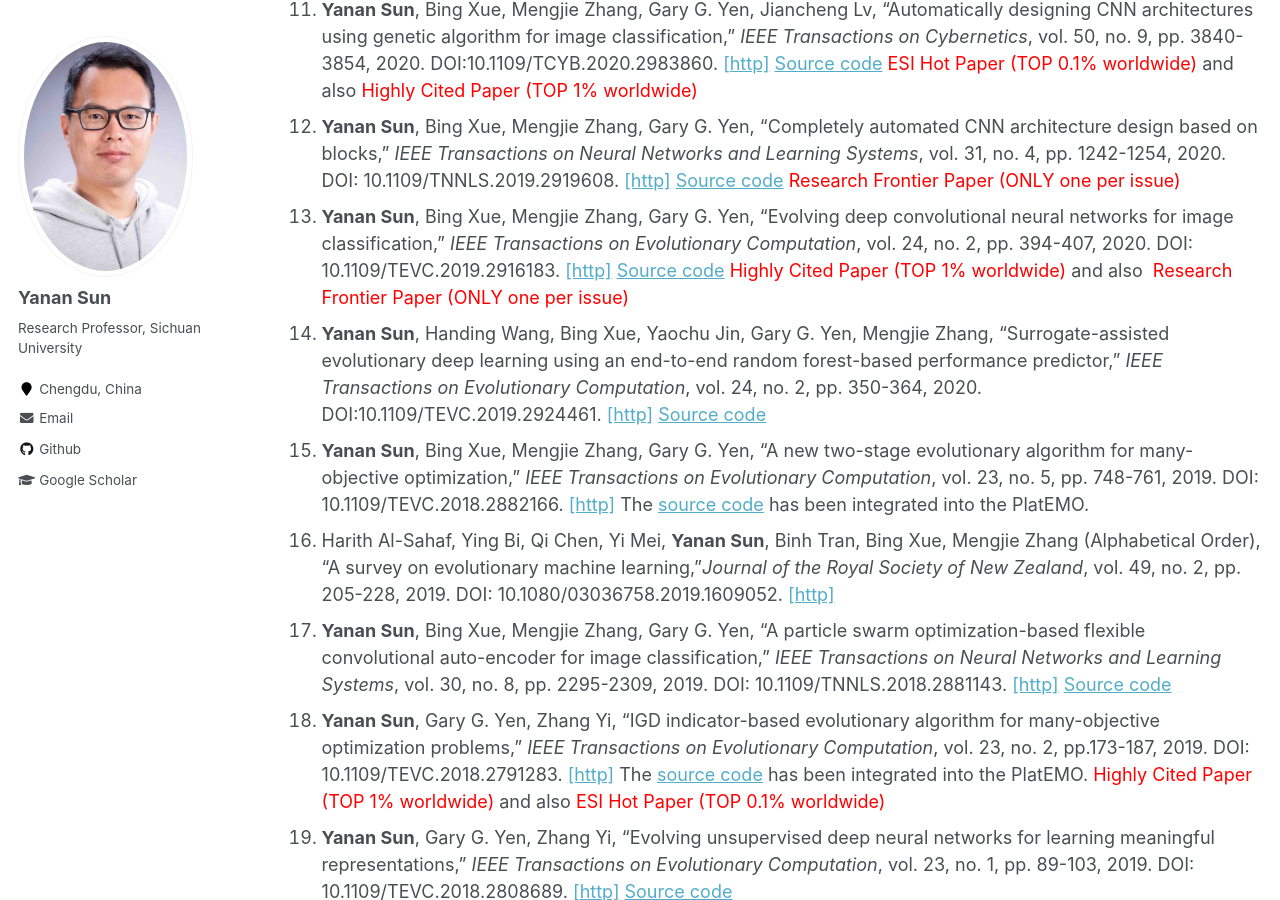
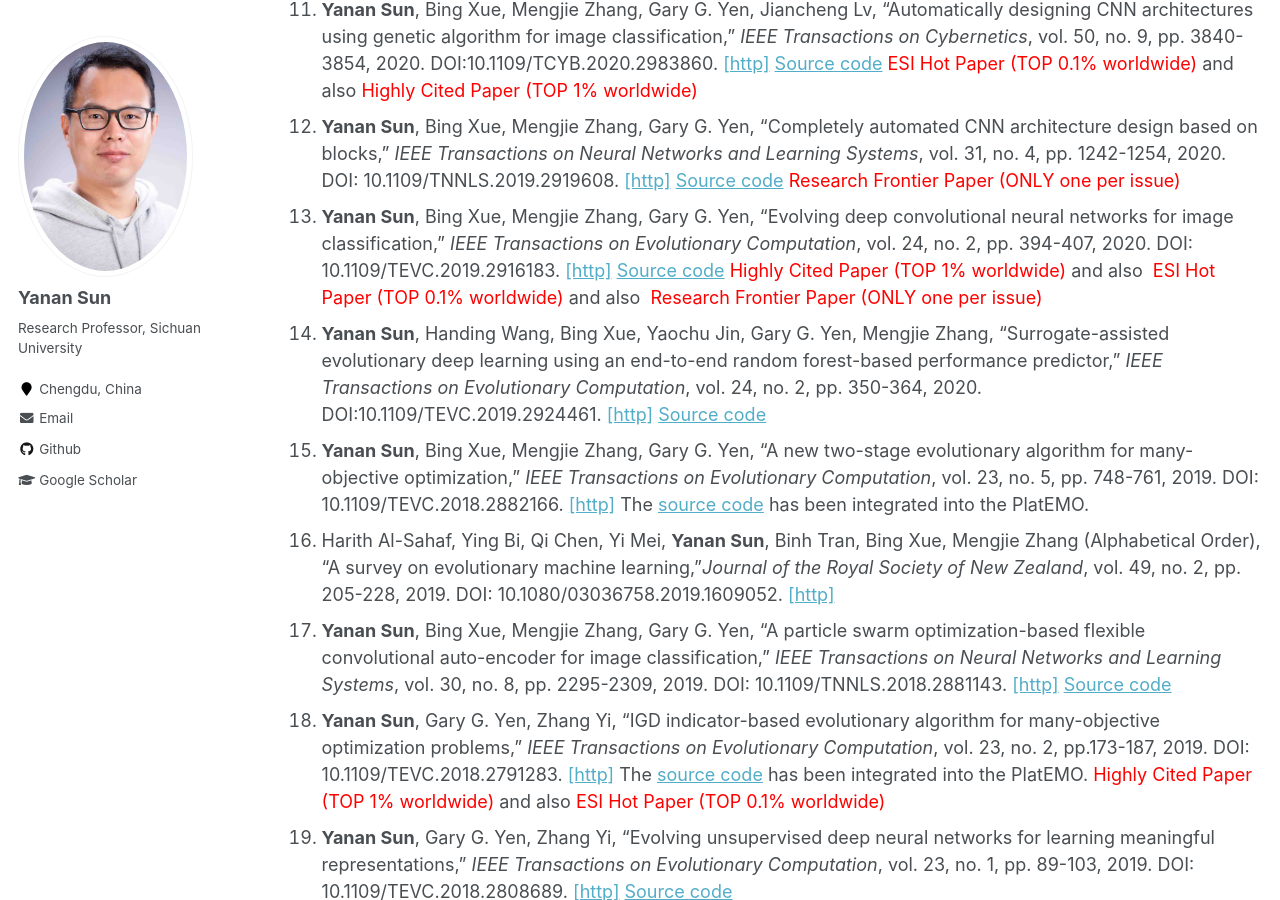
Before and after one commit to yn-sun/yn-sun.github.io, a Jekyll site: the page built from _pages/publications.md, in a window 1280 px wide and 900 px high, scrolled down 1185 px. Built offline with Jekyll 4.4.1, drawn with Linux system fonts in a browser that asks for light colours; comment, search, counter and statistics services are not loaded.

Commit message:
Update publications.md

```diff
--- a/_pages/publications.md
+++ b/_pages/publications.md
@@ -19,7 +19,7 @@ author_profile: true
 10. Yao Chen, Jiancheng Lv, **Yanan Sun**, Bijue Jia, "Heart sound segmentation via duration long–short term memory neural network," <i>Applied Soft Computing</i>, vol. 95, pp. 106540, 2020. DOI:10.1016/j.asoc.2020.106540. [[http]](https://www.sciencedirect.com/science/article/abs/pii/S1568494620304798) [Source code](https://github.com/yn-sun/paper_source_code/tree/main/Duration_LSTM)
 11. **Yanan Sun**, Bing Xue, Mengjie Zhang, Gary G. Yen, Jiancheng Lv, "Automatically designing CNN architectures using genetic algorithm for image classification," <i>IEEE Transactions on Cybernetics</i>, vol. 50, no. 9, pp. 3840-3854, 2020. DOI:10.1109/TCYB.2020.2983860. [[http]](https://ieeexplore.ieee.org/document/9075201) [Source code](https://github.com/yn-sun/cnn-ga) <span style="color: #FF0000">ESI Hot Paper (TOP 0.1% worldwide)</span>&nbsp;and also&nbsp;<span style="color: #FF0000">Highly Cited Paper (TOP 1% worldwide)</span>
 12. **Yanan Sun**, Bing Xue, Mengjie Zhang, Gary G. Yen, "Completely automated CNN architecture design based on blocks," <i>IEEE Transactions on Neural Networks and Learning Systems</i>, vol. 31, no. 4, pp. 1242-1254, 2020. DOI: 10.1109/TNNLS.2019.2919608. [[http]](https://ieeexplore.ieee.org/document/8742788/) [Source code](https://github.com/yn-sun/ea-cnn) <span style="color: #FF0000">Research Frontier Paper (ONLY one per issue)</span>
-13. **Yanan Sun**, Bing Xue, Mengjie Zhang, Gary G. Yen, "Evolving deep convolutional neural networks for image classification," <i>IEEE Transactions on Evolutionary Computation</i>, vol. 24, no. 2, pp. 394-407, 2020. DOI: 10.1109/TEVC.2019.2916183. [[http]](https://ieeexplore.ieee.org/abstract/document/8712430) [Source code](https://github.com/yn-sun/evocnn) <span style="color: #FF0000">Highly Cited Paper (TOP 1% worldwide)</span>&nbsp;and also &nbsp;<span style="color: #FF0000">Research Frontier Paper (ONLY one per issue)</span>
+13. **Yanan Sun**, Bing Xue, Mengjie Zhang, Gary G. Yen, "Evolving deep convolutional neural networks for image classification," <i>IEEE Transactions on Evolutionary Computation</i>, vol. 24, no. 2, pp. 394-407, 2020. DOI: 10.1109/TEVC.2019.2916183. [[http]](https://ieeexplore.ieee.org/abstract/document/8712430) [Source code](https://github.com/yn-sun/evocnn) <span style="color: #FF0000">Highly Cited Paper (TOP 1% worldwide)</span>&nbsp;and also &nbsp;<span style="color: #FF0000">ESI Hot Paper (TOP 0.1% worldwide)</span>&nbsp;and also &nbsp;<span style="color: #FF0000">Research Frontier Paper (ONLY one per issue)</span>
 14. **Yanan Sun**, Handing Wang, Bing Xue, Yaochu Jin, Gary G. Yen, Mengjie Zhang, "Surrogate-assisted evolutionary deep learning using an end-to-end random forest-based performance predictor," <i>IEEE Transactions on Evolutionary Computation</i>, vol. 24, no. 2, pp. 350-364, 2020. DOI:10.1109/TEVC.2019.2924461. [[http]](https://ieeexplore.ieee.org/document/8744404) [Source code](https://github.com/yn-sun/e2epp)
 15. **Yanan Sun**, Bing Xue, Mengjie Zhang, Gary G. Yen, "A new two-stage evolutionary algorithm for many-objective optimization," <i>IEEE Transactions on Evolutionary Computation</i>, vol. 23, no. 5, pp. 748-761, 2019. DOI: 10.1109/TEVC.2018.2882166. [[http]](https://ieeexplore.ieee.org/document/8540041/) The [source code](https://github.com/BIMK/PlatEMO/tree/master/PlatEMO/Algorithms/MaOEA-IT) has been integrated into the PlatEMO.
 16. Harith Al-Sahaf, Ying Bi, Qi Chen, Yi Mei, **Yanan Sun**, Binh Tran, Bing Xue, Mengjie Zhang (Alphabetical Order), "A survey on evolutionary machine learning,"<i>Journal of the Royal Society of New Zealand</i>, vol. 49, no. 2, pp. 205-228, 2019. DOI: 10.1080/03036758.2019.1609052. [[http]](https://www.tandfonline.com/doi/abs/10.1080/03036758.2019.1609052)
```
